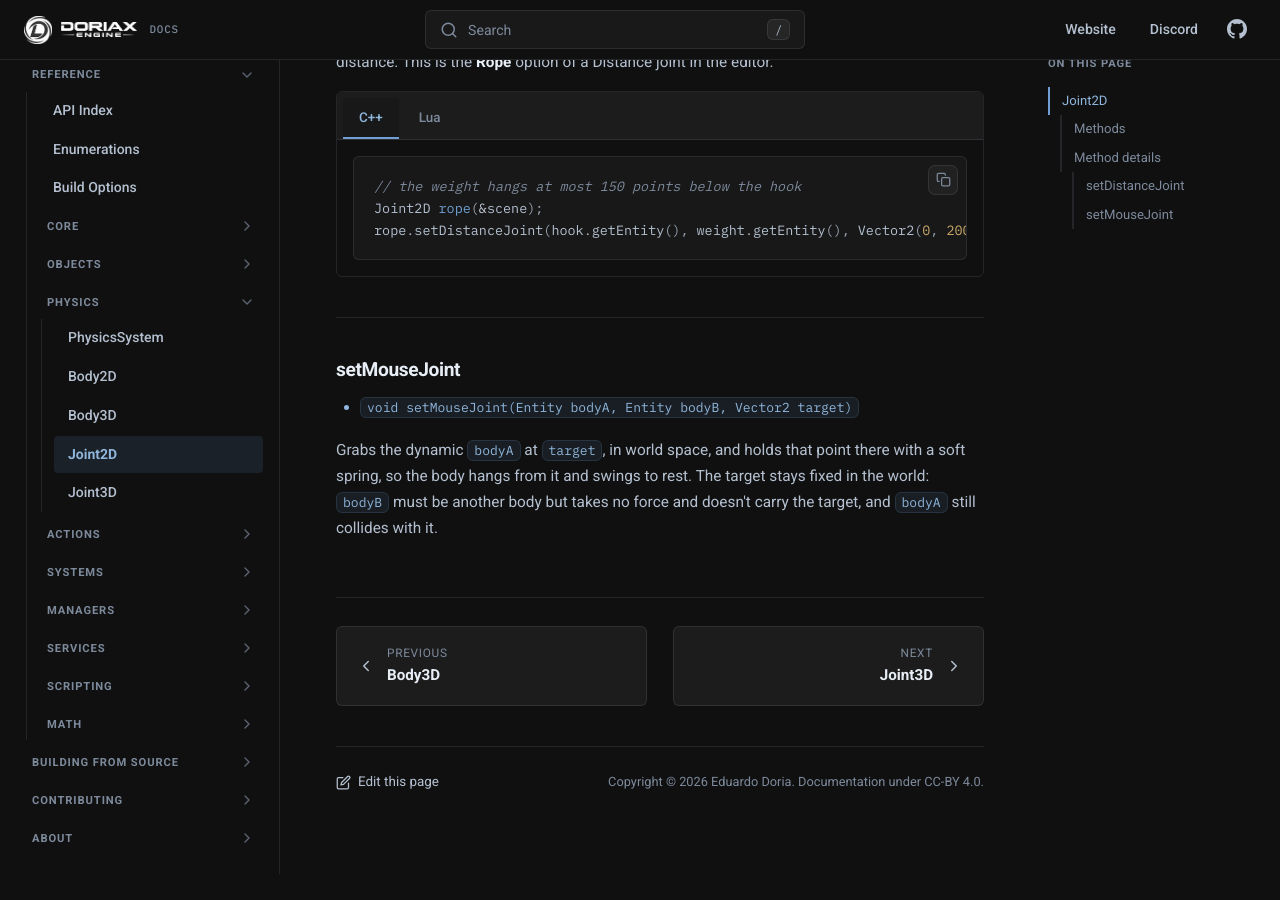
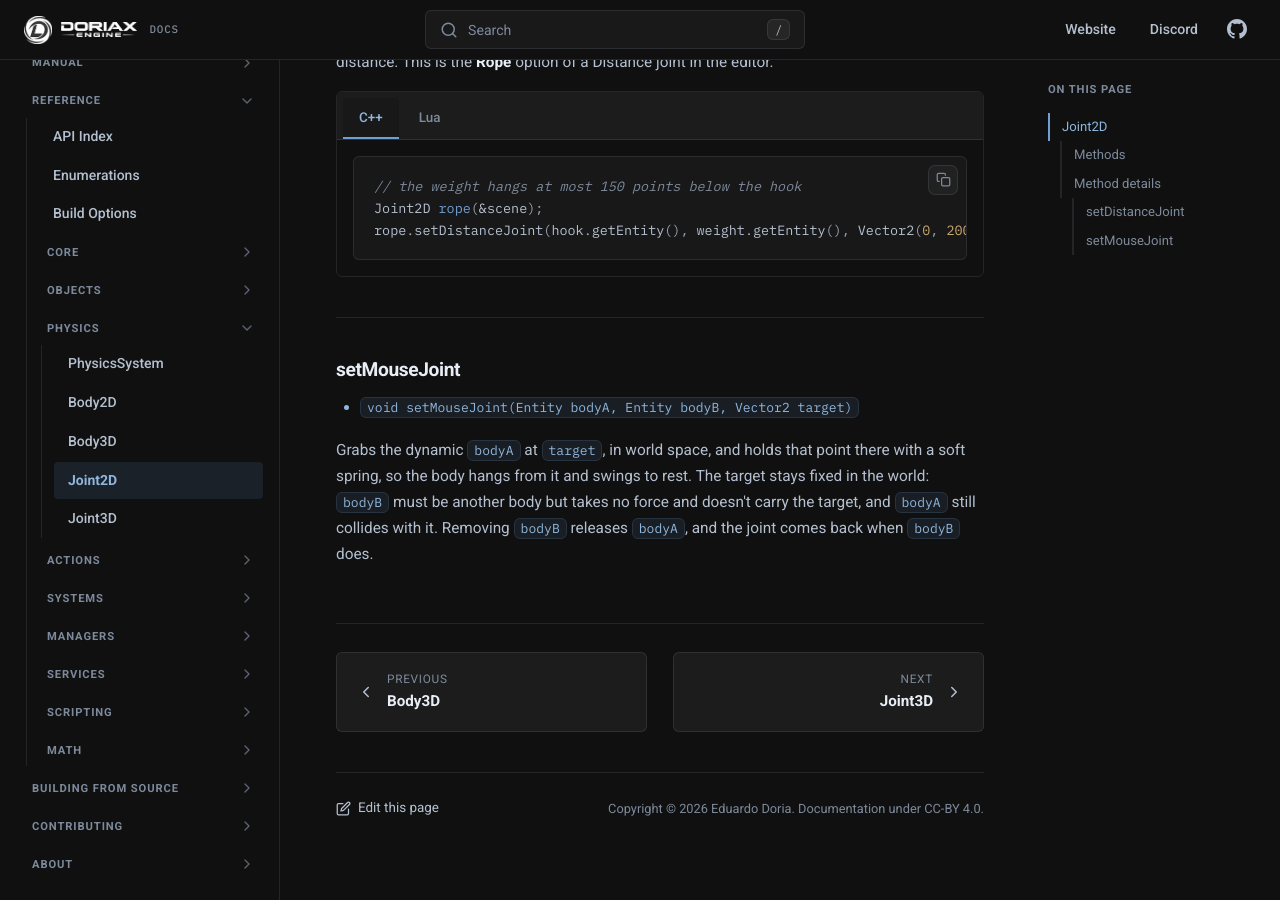
Before and after one commit to doriaxengine/doriax-docs, an MkDocs documentation site: the page built from docs/reference/classes/joint2d.md, in a window 1280 px wide and 900 px high, scrolled down 1032 px. Built offline with MkDocs 1.6.1, drawn with Linux system fonts in a browser that asks for light colours; comment, search, counter and statistics services are not loaded; before the commit the page ends 1906 px from its top, so only the background shows below that.

Commit message:
Documented 2D mouse joints losing their reference body

```diff
--- a/docs/reference/classes/joint2d.md
+++ b/docs/reference/classes/joint2d.md
@@ -54,4 +54,5 @@ Keeps two bodies at the distance their anchors have when the joint is created. T
 Grabs the dynamic `bodyA` at `target`, in world space, and holds that point there with a soft
 spring, so the body hangs from it and swings to rest. The target stays fixed in the world:
 `bodyB` must be another body but takes no force and doesn't carry the target, and `bodyA`
-still collides with it.
+still collides with it. Removing `bodyB` releases `bodyA`, and the joint comes back when
+`bodyB` does.
```
